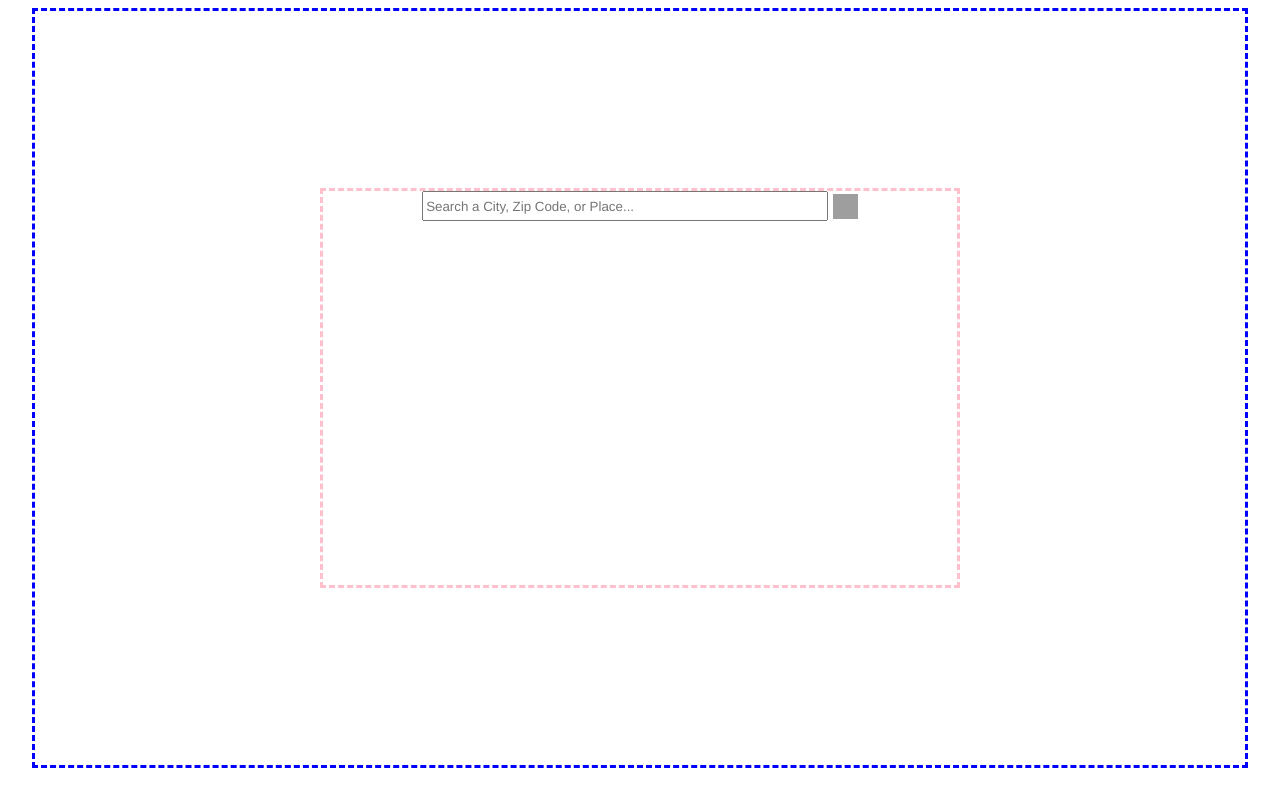
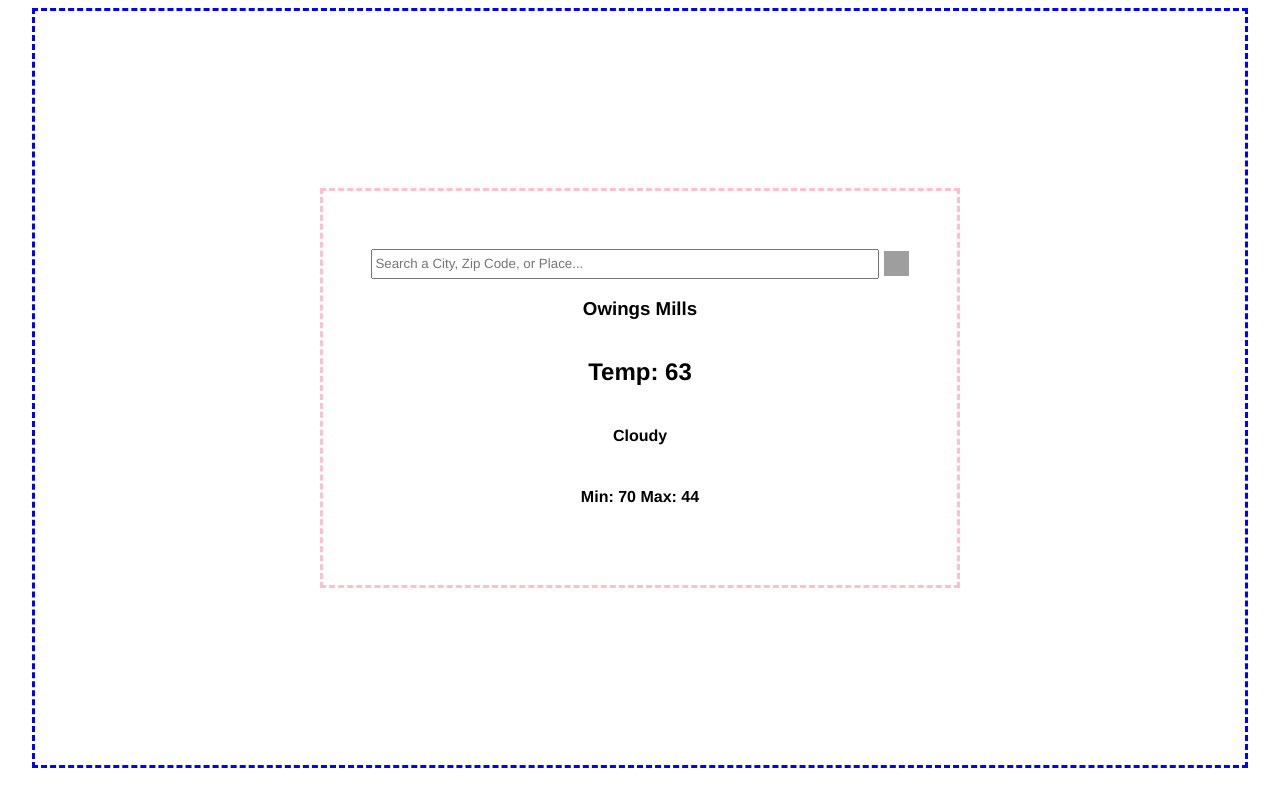
Before and after one commit to threebarber/weatherapp, a plain HTML site: page index.html in a window 1280 px wide. Drawn offline with Linux system fonts and the light colour scheme; grey boxes are pictures that could not be loaded.

Commit message:
initial layout - search bar, mock display of temp / condition data

```diff
--- a/backup/styles.css
+++ /dev/null
@@ -1,47 +0,0 @@
-.container {
-  border: dashed blue;
-  display: flex;
-  width: 95vw;
-  height: 95vh;
-  margin: auto;
-  align-items: center;
-  align-content: center;
-  justify-content: center;
-}
-
-.weatherContainer {
-  border: dashed pink;
-  display: flex;
-  width: 50vw;
-  height: 50vh;
-  align-items: flex-start;
-  justify-content: center;
-}
-
-.searchDiv {
-  width: 80%;
-  display: inline-flex;
-  align-items: center;
-  justify-content: center;
-  gap:5px;
-
-}
-
-.searchIcon {
-    width:25px;
-    height:25px;
-}
-
-.searchDiv input {
-    width:80%;
-    font: larger;
-    height: 30px;
-}
-
-* {
-  /* Font-family: Gill Sans, Gill Sans MT, Calibri, sans-serif;*/
-  font-family: "Helvetica", sans-serif;
-  color: black;
-  box-sizing: border-box;
-  letter-spacing: 0em;
-}
--- a/index.html
+++ b/index.html
@@ -24,22 +24,39 @@
     <title>Weather</title>
   </head>
 
-
   <body>
-
-
     <div class="container">
-
-        <div class="weatherContainer">
-            <div class="searchDiv">
-                <input type="text" placeholder="Search a City, Zip Code, or Place..."><img class="searchIcon" src="https://www.freeiconspng.com/uploads/search-icon-png-21.png">
-                </div>
-            </div>
+      <div class="weatherContainer">
+        <div class="searchDiv">
+          <input
+            type="text"
+            placeholder="Search a City, Zip Code, or Place..."
+          /><img
+            class="searchIcon"
+            src="https://www.freeiconspng.com/uploads/search-icon-png-21.png"
+          />
+        </div>
 
 
 
+
+        <div class="locationTempDiv">
+
+            <h3>Owings Mills</h3>
+            <h2>Temp: 63</h2>
+
+        </div>
+
+        <div class="minMaxDiv">
+
+                <h4>Cloudy</h4>
+            <h4>Min: 70 Max: 44</h4>
+
+        </div>
+
+
+      </div>
     </div>
-
 
     <script src="main.js"></script>
     <!-- external scripts file with logic-->
--- a/styles.css
+++ b/styles.css
@@ -12,14 +12,15 @@
 .weatherContainer {
   border: dashed pink;
   display: flex;
+  flex-direction: column;
   width: 50vw;
   height: 50vh;
-  align-items: flex-start;
+  align-items: center;
   justify-content: center;
 }
 
 .searchDiv {
-  width: 80%;
+  width: 100%;
   display: inline-flex;
   align-items: center;
   justify-content: center;
@@ -38,6 +39,18 @@
     height: 30px;
 }
 
+.locationTempDiv {
+    display:flex;
+    flex-direction: column;
+    align-items: center;
+}
+
+.minMaxDiv {
+    display:flex;
+    flex-direction: column;
+    align-items: center;
+}
+
 * {
   /* Font-family: Gill Sans, Gill Sans MT, Calibri, sans-serif;*/
   font-family: "Helvetica", sans-serif;
```
Also changed, not shown: backup/index.html (deleted, +0 -47 lines), backup/main.js (deleted, +0 -15 lines), 1 other file.
